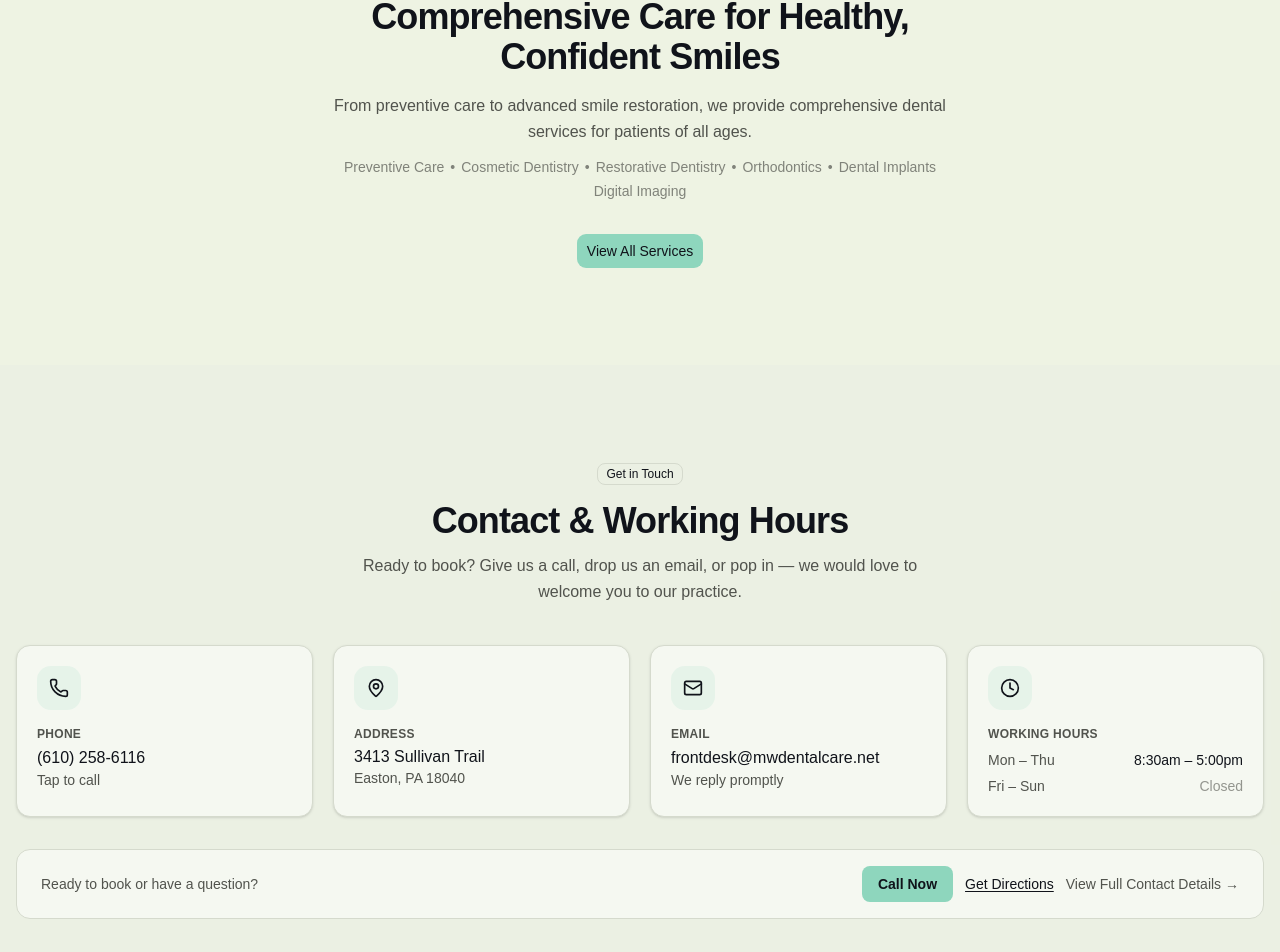
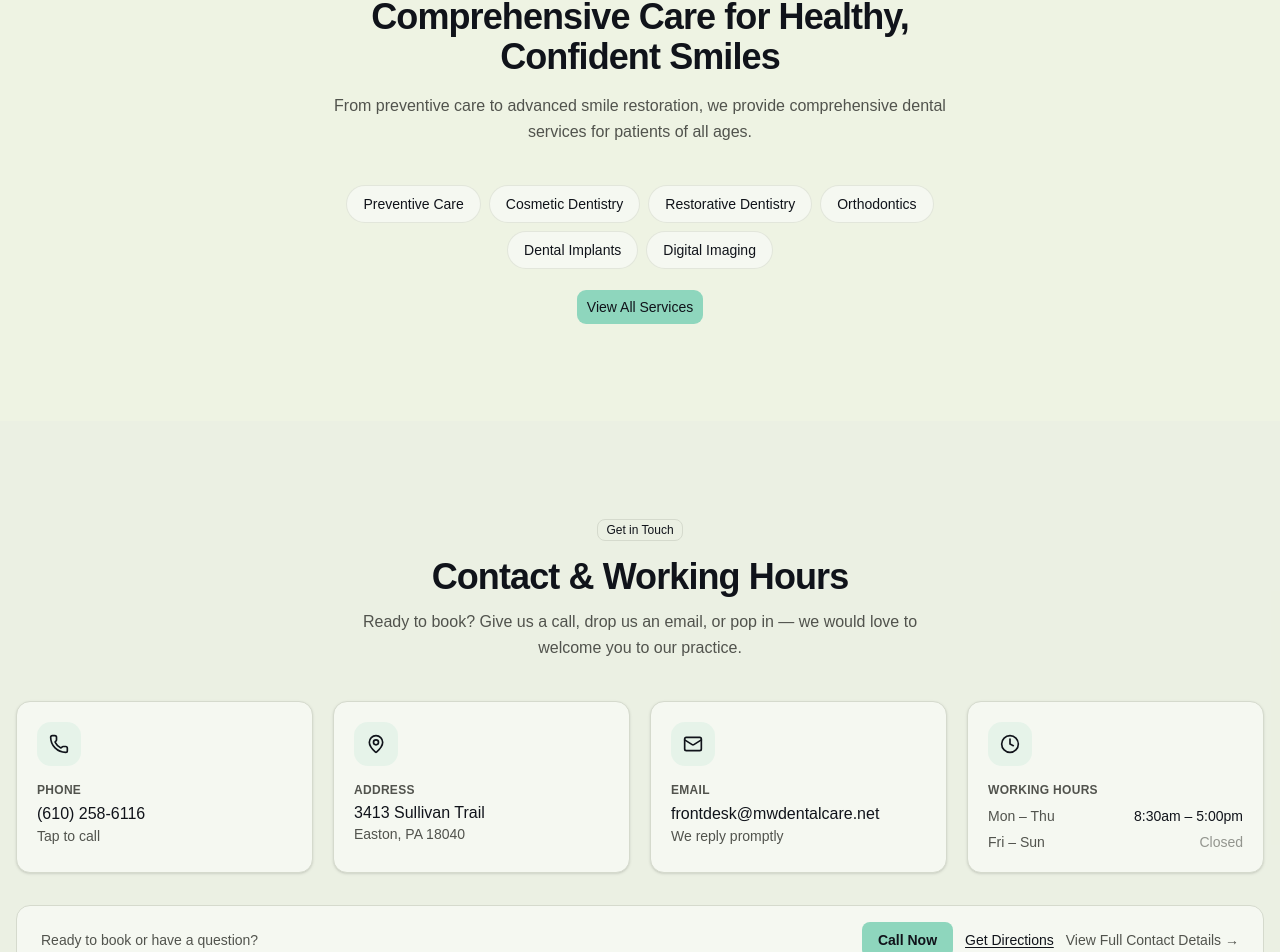
Before and after one commit to stephenmcardle/mw-dental-care, a React (Vite) app: page / in a window 1280 px wide. Shown: the part 1442-2394 px from the top of the page. Built offline with nearby package versions, Linux system fonts and the light colour scheme.

Commit message:
update services preview variant

```diff
--- a/src/components/Services.tsx
+++ b/src/components/Services.tsx
@@ -1,4 +1,3 @@
-import { useLayoutEffect, useRef, useState } from 'react'
 import { Link } from 'react-router-dom'
 import { ArrowRight } from 'lucide-react'
 import { Section } from '@/components/layout/Section'
@@ -6,52 +5,6 @@ import { categories, getServicesForCategory } from '@/data/services'
 import { buttonVariants } from '@/components/ui/button'
 import { Badge } from '@/components/ui/badge'
 import { cn } from '@/lib/utils'
-
-/** Renders category names separated by bullets, suppressing bullets at line breaks. */
-function ServiceCategoryList() {
-  const ref = useRef<HTMLParagraphElement>(null)
-  const [lineFirstSlugs, setLineFirstSlugs] = useState<Set<string>>(new Set())
-
-  useLayoutEffect(() => {
-    const container = ref.current
-    if (!container) return
-
-    function update() {
-      const el = ref.current
-      if (!el) return
-      const children = Array.from(el.children) as HTMLElement[]
-      const firstOnLine = new Set<string>()
-      let prevTop: number | null = null
-      for (const child of children) {
-        const top = Math.round(child.getBoundingClientRect().top)
-        if (top !== prevTop) {
-          const slug = child.dataset.slug
-          if (slug) firstOnLine.add(slug)
-          prevTop = top
-        }
-      }
-      setLineFirstSlugs(firstOnLine)
-    }
-
-    update()
-    const ro = new ResizeObserver(update)
-    ro.observe(container)
-    return () => ro.disconnect()
-  }, [])
-
-  return (
-    <p ref={ref} className="mt-3 text-sm text-muted-foreground/70 flex flex-wrap justify-center gap-y-1">
-      {categories.map((c, i) => (
-        <span key={c.slug} data-slug={c.slug} className="whitespace-nowrap">
-          {i > 0 && !lineFirstSlugs.has(c.slug) && (
-            <span className="mx-1.5" aria-hidden="true">&bull;</span>
-          )}
-          {c.title}
-        </span>
-      ))}
-    </p>
-  )
-}
 
 type ServicesVariant = 'preview' | 'full'
 
@@ -135,7 +88,7 @@ export default function Services({ variant = 'preview' }: ServicesProps) {
     )
   }
 
-  // preview variant — text-only, no cards
+  // preview variant — centered intro with floating clickable service tags
   return (
     <Section variant="default" id="services" labelledBy="services-heading">
       <div className="max-w-2xl mx-auto text-center">
@@ -150,8 +103,23 @@ export default function Services({ variant = 'preview' }: ServicesProps) {
           From preventive care to advanced smile restoration, we provide comprehensive
           dental services for patients of all ages.
         </p>
-        <ServiceCategoryList />
-        <div className="mt-8">
+        <ul
+          role="list"
+          aria-label="Service categories"
+          className="mt-10 flex flex-wrap justify-center gap-2"
+        >
+          {categories.map((category) => (
+            <li key={category.slug}>
+              <Link
+                to={category.href}
+                className="inline-block rounded-full border border-border/60 bg-card px-4 py-2 text-sm font-normal text-foreground transition-colors hover:bg-primary/10 hover:border-primary/30 focus-visible:outline-none focus-visible:ring-2 focus-visible:ring-ring focus-visible:ring-offset-2"
+              >
+                {category.title}
+              </Link>
+            </li>
+          ))}
+        </ul>
+        <div className="mt-5">
           <Link to="/services" className={cn(buttonVariants({ size: 'lg' }))}>
             View All Services
           </Link>
```
